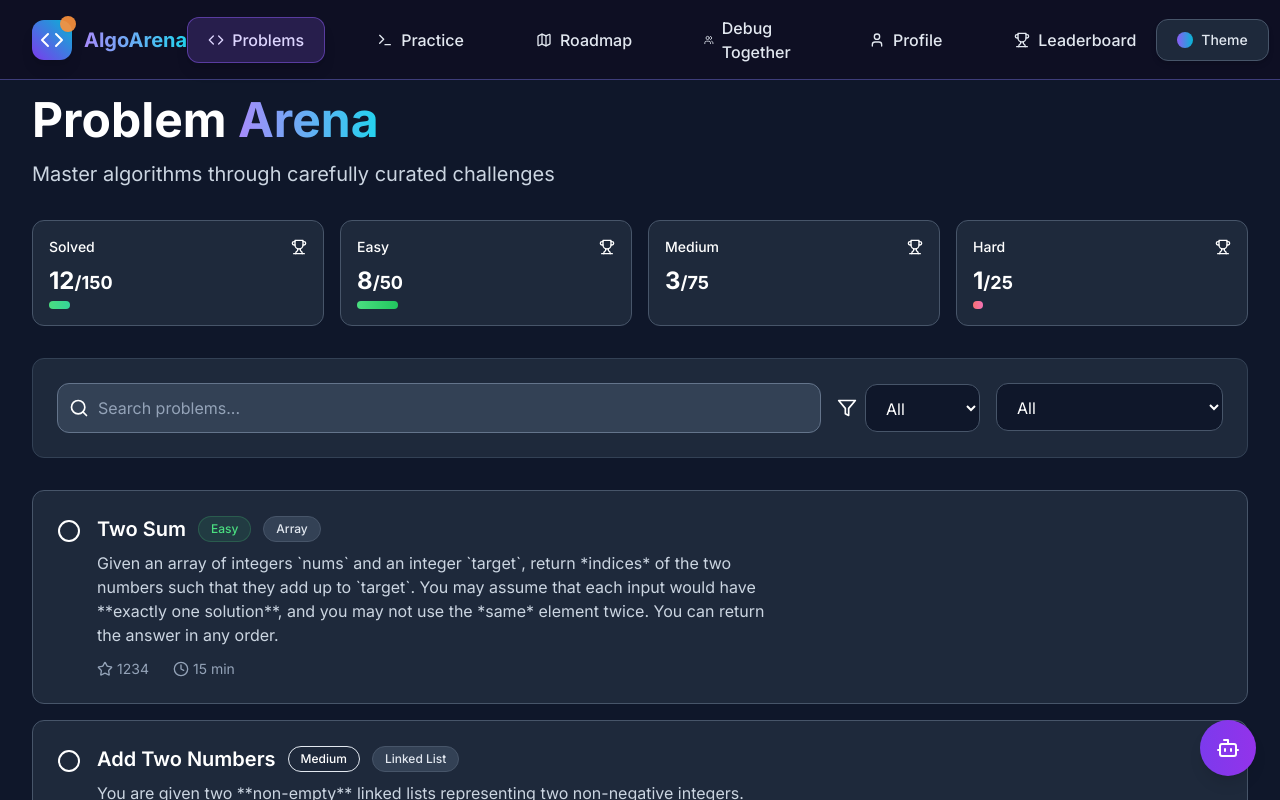
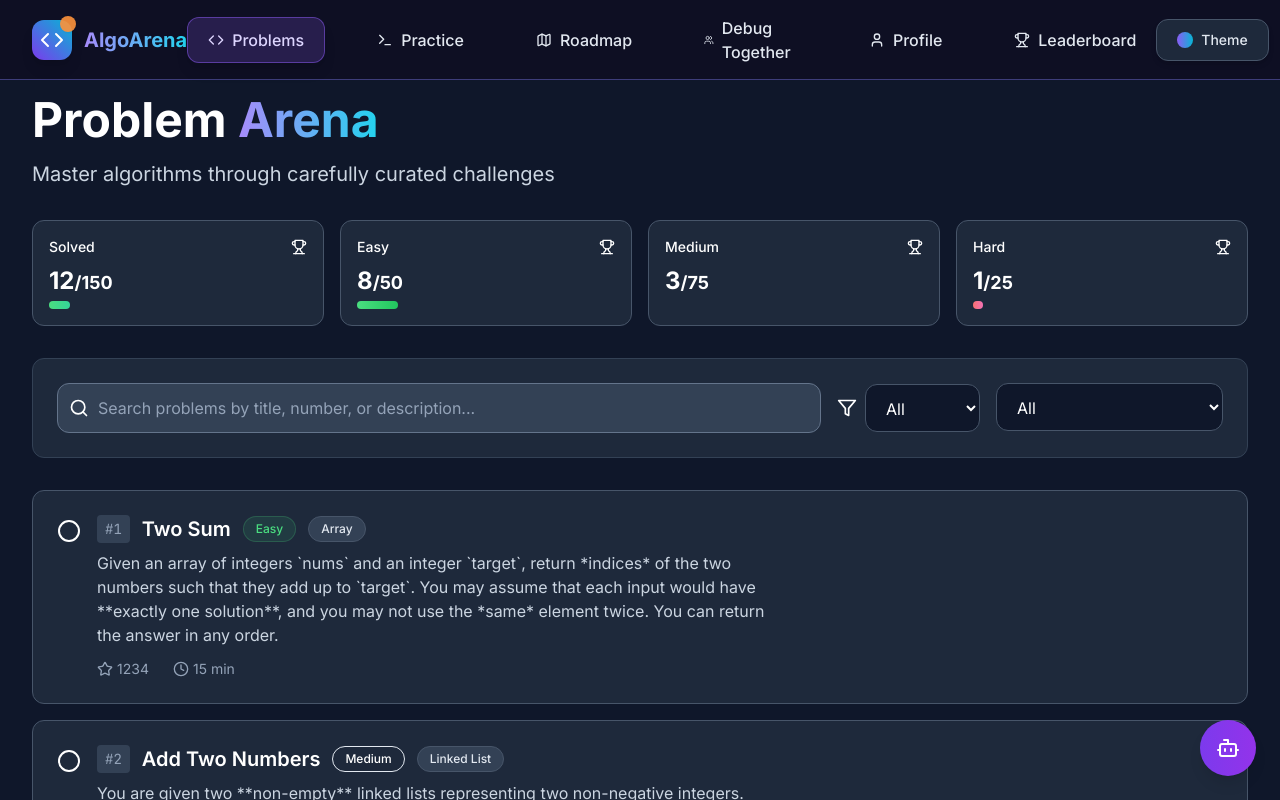
Before and after one commit to Shukla0607/AlgoArena, a React (Vite) app: page /problems in a window 1280 px wide. Shown: the top 800 px of the page. Built offline with nearby package versions, Linux system fonts and the light colour scheme; the HTML template or start-up script is replaced by a standard one.

Commit message:
Update search filter to include problem numbers
cgen-c0e726a4bdd7465ca00b257f52a59afd

```diff
--- a/src/pages/Problems.tsx
+++ b/src/pages/Problems.tsx
@@ -46,7 +46,8 @@ const Problems = () => {
   const filteredProblems = problems.filter((problem) => {
     const matchesSearch =
       problem.title.toLowerCase().includes(searchTerm.toLowerCase()) ||
-      problem.description.toLowerCase().includes(searchTerm.toLowerCase());
+      problem.description.toLowerCase().includes(searchTerm.toLowerCase()) ||
+      problem.number.toString().includes(searchTerm.trim());
     const matchesDifficulty =
       selectedDifficulty === "All" || problem.difficulty === selectedDifficulty;
     const matchesTopic =
@@ -151,7 +152,7 @@ const Problems = () => {
                 <Search className="absolute left-3 top-1/2 transform -translate-y-1/2 w-5 h-5 text-light/40" />
                 <input
                   type="text"
-                  placeholder="Search problems..."
+                  placeholder="Search problems by title, number, or description..."
                   value={searchTerm}
                   onChange={(e) => setSearchTerm(e.target.value)}
                   className="w-full pl-10 pr-4 py-3 bg-slate-700 border border-slate-500 rounded-xl text-white placeholder-slate-400 focus:border-violet-500 focus:outline-none focus:ring-2 focus:ring-violet-500/20"
@@ -223,6 +224,9 @@ const Problems = () => {
                     {/* Problem Info */}
                     <div className="flex-1">
                       <div className="flex items-center space-x-3 mb-2">
+                        <span className="text-sm font-mono text-slate-400 bg-slate-700 px-2 py-1 rounded">
+                          #{problem.number}
+                        </span>
                         <h3 className="text-xl font-semibold text-white group-hover:text-violet-400 transition-colors">
                           {problem.title}
                         </h3>
```
